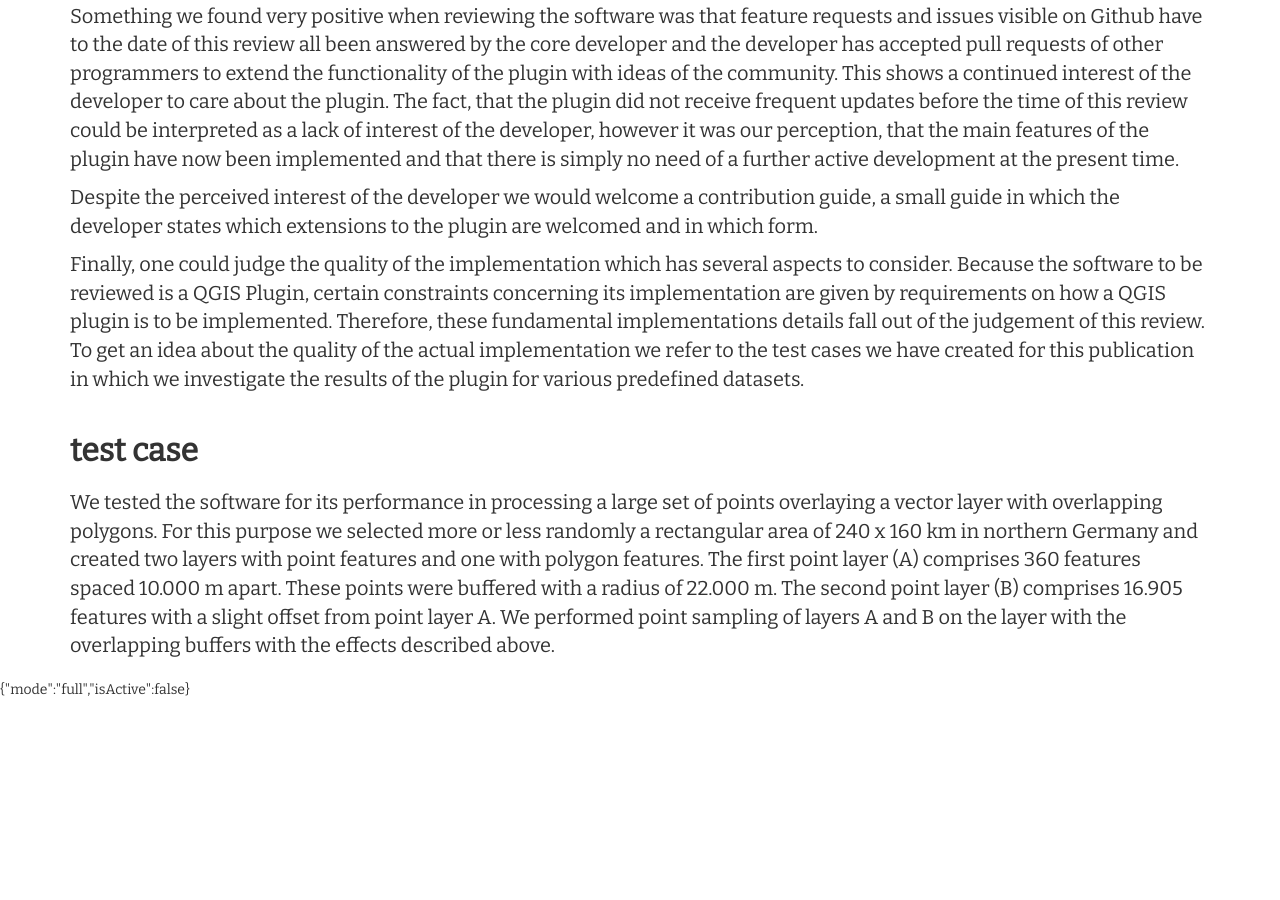
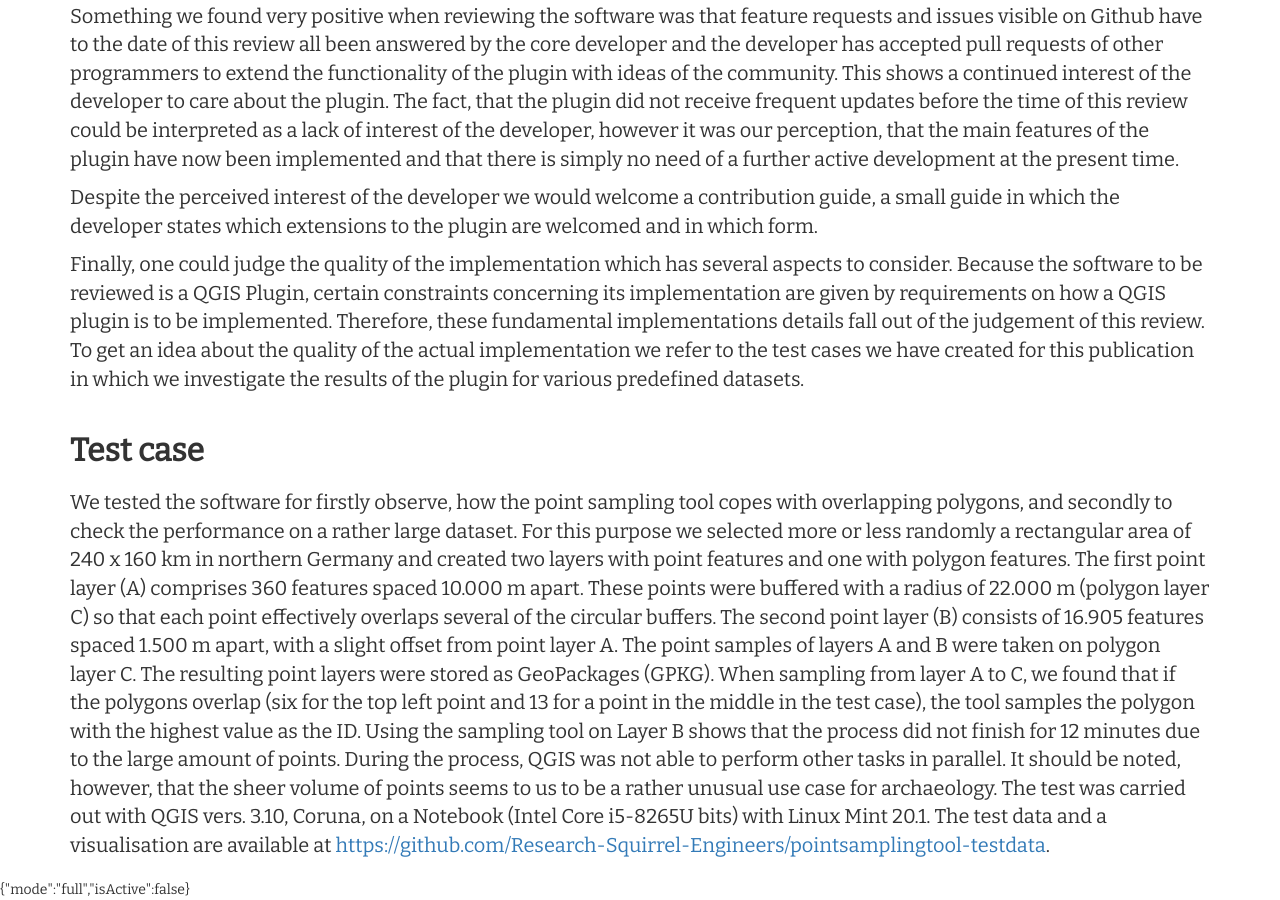
Before and after one commit to Research-Squirrel-Engineers/DGUF_PointSamplingTool, a Jekyll site: the page built from Review_Draft.md, in a window 1280 px wide and 900 px high, scrolled down 5560 px. Built offline with Jekyll 4.4.1, drawn with Linux system fonts in a browser that asks for light colours; nearby versions of some CDN libraries; before the commit the page ends 6260 px from its top, so only the background shows below that.

Commit message:
update test case text

```diff
--- a/Review_Draft.md
+++ b/Review_Draft.md
@@ -173,6 +173,9 @@ Despite the perceived interest of the developer we would welcome a contribution
 
 Finally, one could judge the quality of the implementation which has several aspects to consider. Because the software to be reviewed is a QGIS Plugin, certain constraints concerning its implementation are given by requirements on how a QGIS plugin is to be implemented. Therefore, these fundamental implementations details fall out of the judgement of this review. To get an idea about the quality of the actual implementation we refer to the test cases we have created for this publication in which we investigate the results of the plugin for various predefined datasets.
 
-### test case
+### Test case
 
-We tested the software for its performance in processing a large set of points overlaying a vector layer with overlapping polygons. For this purpose we selected more or less randomly a rectangular area of 240 x 160 km in northern Germany and created two layers with point features and one with polygon features. The first point layer (A) comprises 360 features spaced 10.000 m apart. These points were buffered with a radius of 22.000 m. The second point layer (B) comprises 16.905 features with a slight offset from point layer A. We performed point sampling of layers A and B on the layer with the overlapping buffers with the effects described above.
+We tested the software for firstly observe, how the point sampling tool copes with overlapping polygons, and secondly to check the performance on a rather large dataset.
+For this purpose we selected more or less randomly a rectangular area of 240 x 160 km in northern Germany and created two layers with point features and one with polygon features. The first point layer (A) comprises 360 features spaced 10.000 m apart. These points were buffered with a radius of 22.000 m (polygon layer C) so that each point effectively overlaps several of the circular buffers. The second point layer (B) consists of 16.905 features spaced 1.500 m apart, with a slight offset from point layer A. The point samples of layers A and B were taken on polygon layer C.  The resulting point layers were stored as GeoPackages (GPKG).
+When sampling from layer A to C, we found that if the polygons overlap (six for the top left point and 13 for a point in the middle in the test case), the tool samples the polygon with the highest value as the ID. Using the sampling tool on Layer B shows that the process did not finish for 12 minutes due to the large amount of points. During the process, QGIS was not able to perform other tasks in parallel. It should be noted, however, that the sheer volume of points seems to us to be a rather unusual use case for archaeology.
+The test was carried out with QGIS vers. 3.10, Coruna, on a Notebook (Intel Core i5-8265U bits) with Linux Mint 20.1. The test data and a visualisation are available at [https://github.com/Research-Squirrel-Engineers/pointsamplingtool-testdata](https://github.com/Research-Squirrel-Engineers/pointsamplingtool-testdata).
```
